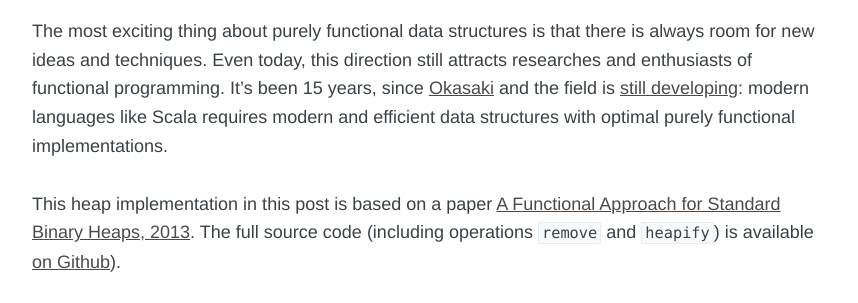
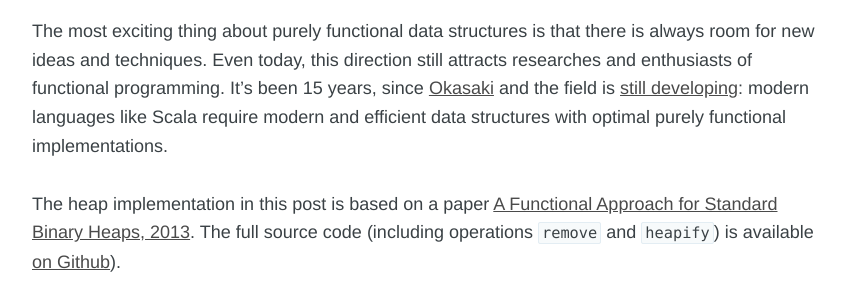
Before and after one commit to vkostyukov/vkostyukov.github.com, a Jekyll site: the page built from _posts/2015-04-04-designing-a-pfds.markdown, in a window 1280 px wide and 900 px high, scrolled down 6091 px. Shown: the part 220-523 px from the top of the window, without its empty margins (208-1066 px from the left). Built offline with Jekyll 4.4.1, drawn with Linux system fonts in a browser that asks for light colours; Markdown is read by kramdown in place of the engine named in the settings.

Commit message:
Fix typos

```diff
--- a/_posts/2015-04-04-designing-a-pfds.markdown
+++ b/_posts/2015-04-04-designing-a-pfds.markdown
@@ -152,9 +152,9 @@ The `insert` operation performs _two_ traversals along the search path of a heap
 
 #### Conclusion
 
-The most exciting thing about purely functional data structures is that there is always room for new ideas and techniques. Even today, this direction still attracts researches and enthusiasts of functional programming. It's been 15 years, since [Okasaki][11] and the field is [still developing][12]: modern languages like Scala requires modern and efficient data structures with optimal purely functional implementations.
+The most exciting thing about purely functional data structures is that there is always room for new ideas and techniques. Even today, this direction still attracts researches and enthusiasts of functional programming. It's been 15 years, since [Okasaki][11] and the field is [still developing][12]: modern languages like Scala require modern and efficient data structures with optimal purely functional implementations.
 
-This heap implementation in this post is based on a paper [A Functional Approach for Standard Binary Heaps, 2013][12]. The full source code (including operations `remove` and `heapify`) is available [on Github][13]).
+The heap implementation in this post is based on a paper [A Functional Approach for Standard Binary Heaps, 2013][12]. The full source code (including operations `remove` and `heapify`) is available [on Github][13]).
 
 [0]: http://en.wikipedia.org/wiki/Binary_heap
 [1]: http://www.scala-lang.org/api/current/index.html#scala.collection.immutable.Vector
```
